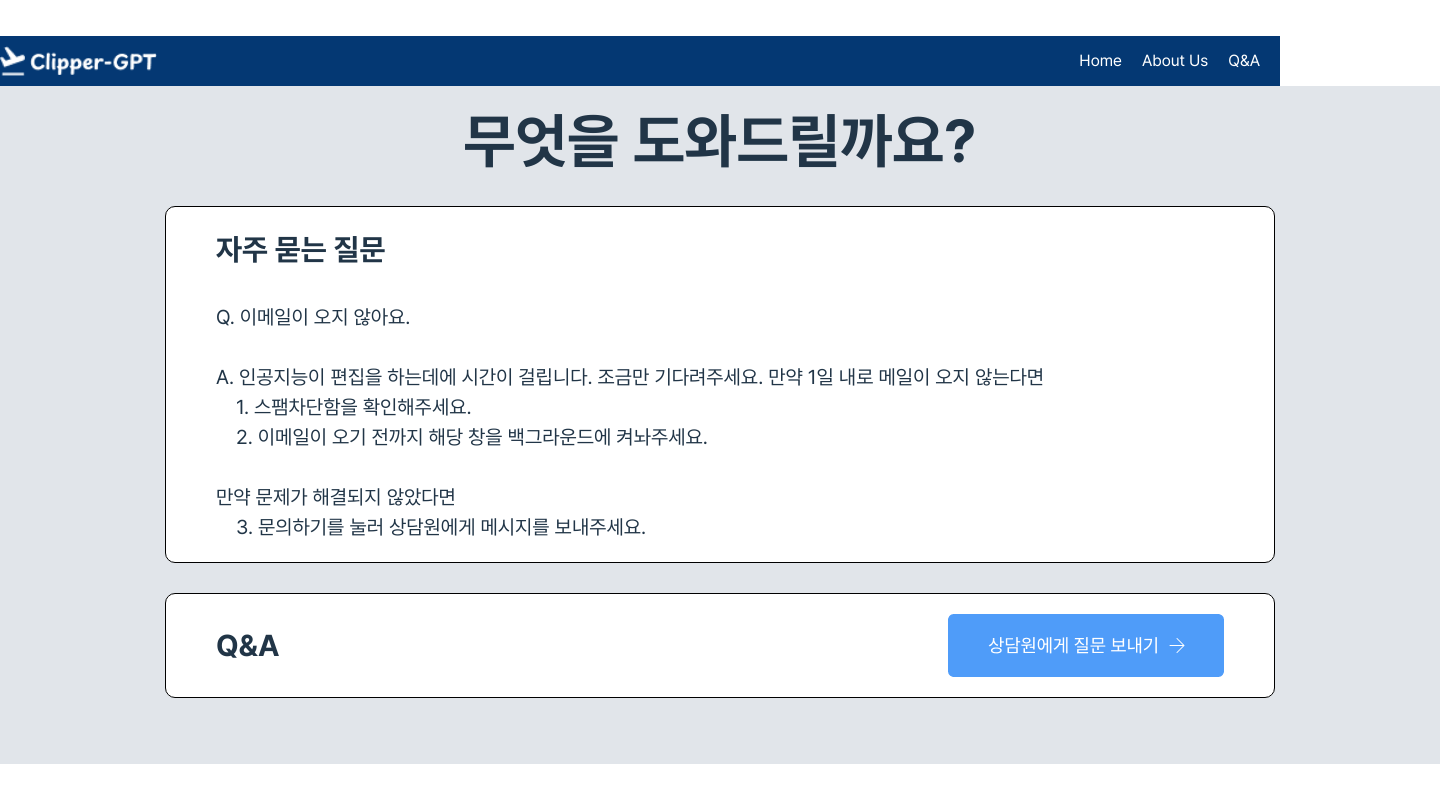
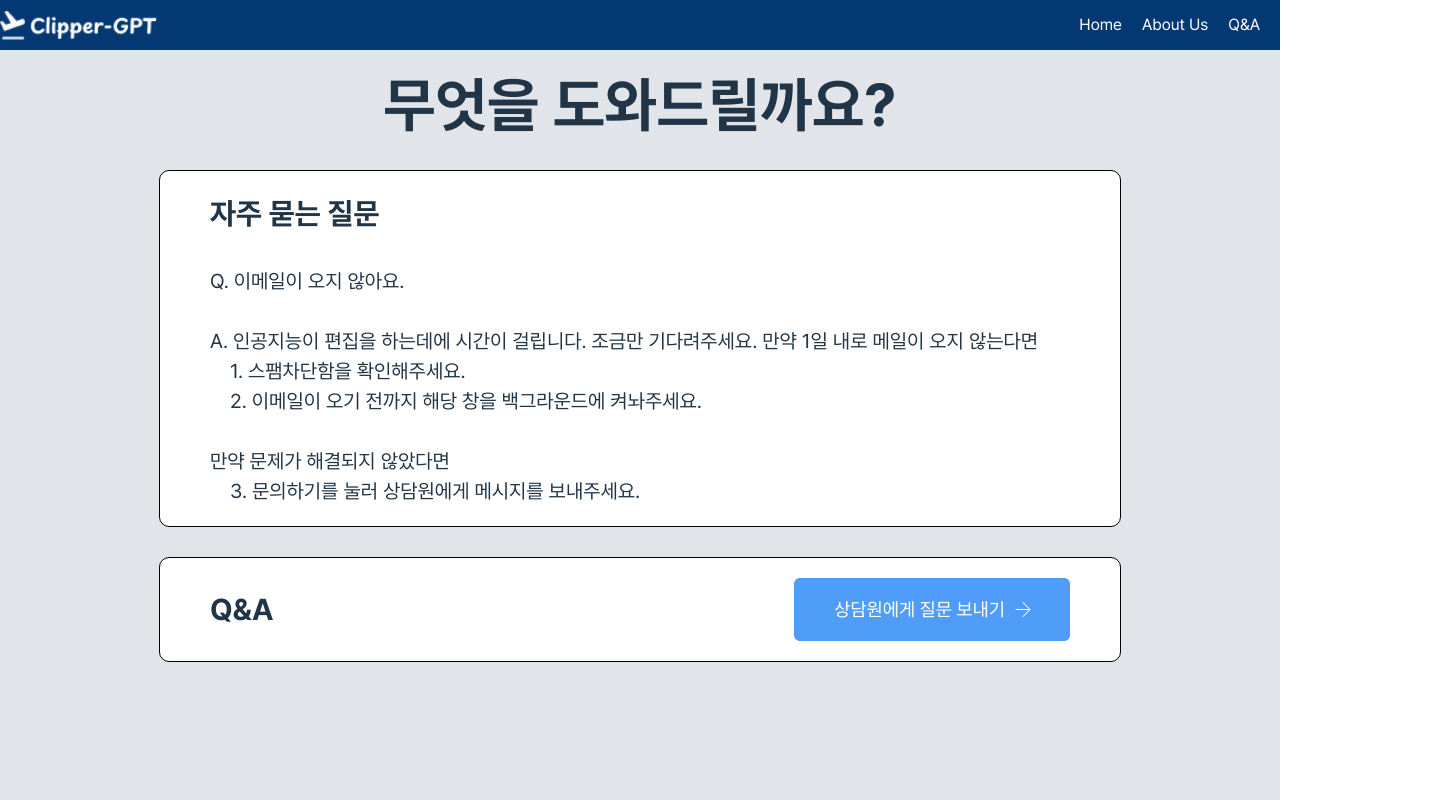
Before and after one commit to oyejin0925/Clipper-GPT, a React (Vite) app: page /qna in a window 1280 px wide. Shown: the whole page, 1440 px wide, since content can reach past the window. Built offline with nearby package versions, Linux system fonts and the light colour scheme.

Commit message:
10/19 적응형 1차 완료

```diff
--- a/src/pages/aboutUs.jsx
+++ b/src/pages/aboutUs.jsx
@@ -12,15 +12,23 @@ function AboutUs() {
             <Wrap>
                 <AboutContainer>
                     <img src={iconCukSheep} alt="Cuk Sheep" />
-                    <p>저희 팀은</p>
-                    <p>여행을 좋아하는 가톨릭대학교</p>
-                    <p>인공지능/컴퓨터정보공학부 재학 중인 학생들로</p>
-                    <p>여행을 통해 좋은 추억을 남기고자 서비스를 제작하게 되었습니다.</p>
-                    <br />
-                    <p>Clipper-GPT의 영상 편집 AI는 GPT의 자연어처리 기술과 저희 팀의 자체 제작
+                    <MobileContent>
+                        <p>저희 Travley는</p>
+                        <p>여행을 좋아하는 가톨릭대학교</p>
+                        <p>인공지능 / 컴퓨터정보공학부에 재학 중인 학생들로</p>
+                        <p>여행을 통해 좋은 추억을 남기고자</p>
+                        <p>서비스를 제작하게 되었습니다.</p>
+                    </MobileContent>
+                    <DesktopContent>
+                        <p>저희 팀은</p>
+                        <p>여행을 좋아하는 가톨릭대학교</p>
+                        <p>인공지능/컴퓨터정보공학부 재학 중인 학생들로</p>
+                        <p>여행을 통해 좋은 추억을 남기고자 서비스를 제작하게 되었습니다.</p><br />
+                        <p>Clipper-GPT의 영상 편집 AI는 GPT의 자연어처리 기술과 저희 팀의 자체 제작
                         인공지능을 기반으로 만든 멀티모달 인공지능으로 보다 기존의 없던 높은 수준
                         의 영상 편집기술을 쉽고 편리하며 합리적인 가격에 제공하는 서비스입니다.
                         앞으로 꾸준한 업데이트를 통해 더 좋은 성능의 AI 서비스 제공을 할 예정입니다.</p>
+                    </DesktopContent>
                 </AboutContainer>
                 <InfoContainer>
                     <p>사업/투자 문의</p>
@@ -33,10 +41,17 @@ function AboutUs() {
 
 const Container = styled.div`
     background-color: #E1E5EA;
-    width: 100%;
+    width: 100vw;
     font-family: Pretendard-Regular;
     font-size: 20px;
-    min-width: 1440px;
+    height: calc(100vh - 50px);
+-
+    @media (min-width: 768px) {
+        width: 100vw;
+        min-width: 340px;
+        overflow: hidden;
+        font-size: 15px;
+    }
 `;
 
 const Title = styled.div`
@@ -47,6 +62,10 @@ const Title = styled.div`
     }
     padding: 10px 20px 20px 20px;
     text-align: center;
+
+    @media (max-width: 768px) {
+        font-size: 30px;
+    }
 `;
 
 const Wrap = styled.div`
@@ -54,10 +73,14 @@ const Wrap = styled.div`
     flex-direction: column;
     align-items: center;
     padding-bottom: 37px;
+
+    @media (max-width: 768px) {
+        padding-bottom: 20px;
+    }
 `;
 
 const AboutContainer = styled.div`
-    width: 70%;
+    width: 860px;
     margin-bottom: 30px;
     padding: 20px 50px;
     background-color: white;
@@ -66,10 +89,32 @@ const AboutContainer = styled.div`
     p {
         margin: 0;
     }
+
+    @media (max-width: 768px) {
+        width: 400px;
+        padding: 30px 20px;
+        text-align: center;
+    }
+`;
+
+const MobileContent = styled.div`
+    display: none;
+
+    @media (max-width: 768px) {
+        display: block;
+    }
+`;
+
+const DesktopContent = styled.div`
+    display: block;
+
+    @media (max-width: 768px) {
+        display: none;
+    }
 `;
 
 const InfoContainer = styled.div`
-    width: 70%;
+    width: 860px;
     display: flex;
     justify-content: space-between;
     padding: 20px 50px;
@@ -79,6 +124,18 @@ const InfoContainer = styled.div`
     border-radius: 10px;
     font-family: Pretendard-Bold;
     font-size: 20px;
+
+    @media (max-width: 768px) {
+        min-width: 340px;
+        width: 400px;
+        padding: 10px 20px;
+        align-items: center;
+        text-align: center;
+
+        img{
+            width: 250px;
+        }
+    }
 `;
 
 export default AboutUs;
--- a/src/pages/edit/editStep2.jsx
+++ b/src/pages/edit/editStep2.jsx
@@ -220,8 +220,8 @@ const UploadContainer = styled.div`
     margin-top: 40px;
 
     @media (max-width: 768px) {
-        width: 80%; // 모바일 화면에서 너비를 100%로 설정
-        padding: 20px; // 모바일 화면에서 패딩 조정
+        width: 80%;
+        padding: 20px;
     }
 `;
 
@@ -358,7 +358,7 @@ const CompleteContainer = styled.div`
     cursor: pointer;
 
     @media (max-width: 768px) {
-        bottom: 150px; // 모바일 화면에서 버튼 위치 조정
+        bottom: 150px;
     }
 `;
 
--- a/src/pages/edit/editStep3.jsx
+++ b/src/pages/edit/editStep3.jsx
@@ -5,7 +5,6 @@ import "../../assets/font/pretendard.css";
 import btnStartEdit from "../../assets/img/editStep/btnStartEdit.png";
 import ProgressBar from '../../components/progressbar';
 import btnGoBack from "../../assets/img/editStep/btnGoBack.png";
-
 
 function EditStep3() {
     const location = useLocation();
@@ -25,20 +24,21 @@ function EditStep3() {
             return;
         }
 
-        const formData = new FormData();
-        formData.append('mail', mail);
-        formData.append('title', title);
+        const postData = {
+            mail,
+            title,
+            files
+        };
 
-        if (files && files.length > 0) {
-            files.forEach((file, index) => {
-                formData.append(`files[${index}]`, file);
-            });
-        }
+        console.log("전송할 데이터:", postData);
 
         try {
             const response = await fetch('http://34.22.106.77', {
                 method: 'POST',
-                body: formData,
+                headers: {
+                    'Content-Type': 'application/json',
+                },
+                body: JSON.stringify(postData),
             });
 
             if (!response.ok) {
@@ -48,14 +48,15 @@ function EditStep3() {
             const result = await response.json();
             console.log(result);
 
-            navigate('../editstep4', { state: { files, thumbnails, title, mail } });
-        } catch (error) {
+            navigate('../editstep4', { state: { files, title, mail, thumbnails } });
+        }
+        catch (error) {
             console.error("Error during fetch:", error);
             alert("서버에 오류가 발생했습니다. 나중에 다시 시도해주세요.");
+            // navigate('../editstep4', { state: { files, title, mail, thumbnails } });
         }
     };
 
-    // 비디오 썸네일 배열을 매핑하여 첫 번째 썸네일 URL을 가져옴
     const thumbnailUrl = thumbnails && thumbnails.length > 0 ? thumbnails[0] : null;
 
     return (
@@ -94,26 +95,27 @@ const Container = styled.div`
     width: 100vw;
     height: calc(100vh - 50px);
     background-color: #E1E5EA;
-    // min-width: 1440px;
     display: flex;
     flex-direction: column;
     align-items: center;
     font-family: Pretendard-Regular;
 
-
     @media (max-width: 768px) {
         width: 100vw;
     }
 `;
+
 const GoBack = styled.div`
     cursor: pointer;
     align-self: flex-start;
-    margin-top: 20px; margin-left: 23px;
+    margin-top: 20px;
+    margin-left: 23px;
 
     @media (min-width: 768px) {
         display: none;
     }
 `;
+
 const ThumbnailContainer = styled.div`
     text-align: center;
     width: 270px;
--- a/src/pages/edit/editStep4.jsx
+++ b/src/pages/edit/editStep4.jsx
@@ -19,7 +19,6 @@ function EditStep4() {
         navigate('../');
     };
 
-    // 비디오 썸네일 배열을 매핑하여 첫 번째 썸네일 URL을 가져옴
     const thumbnailUrl = thumbnails && thumbnails.length > 0 ? thumbnails[0] : null;
 
     return (
--- a/src/pages/qna.jsx
+++ b/src/pages/qna.jsx
@@ -14,12 +14,22 @@ function QnA() {
                     <br />
                     <p>Q. 이메일이 오지 않아요.</p>
                     <br />
+                    <MobileContent>
+                        <p>A. 인공지능이 편집을 하는데에 시간이 걸립니다. 조금만 기다려주세요.</p>
+                        <p>만약 1일 내로 메일이 오지 않는다면</p>
+                        <p className="tabbed">1. 스팸차단함을 확인해주세요.</p>
+                        <p className="tabbed">2. 이메일이 오기 전까지 해당 창을 백그라운드에 켜놔주세요.</p><br />
+                        <p>만약 문제가 해결되지 않았다면</p>
+                        <p className="tabbed">3. 문의하기를 눌러 상담원에게 메시지를 보내주세요.</p>
+                    </MobileContent>
+                    <DesktopContent>
                         <p>A. 인공지능이 편집을 하는데에 시간이 걸립니다. 조금만 기다려주세요. 만약 1일 내로 메일이 오지 않는다면</p>
                         <p className="tabbed">1. 스팸차단함을 확인해주세요.</p>
                         <p className="tabbed">2. 이메일이 오기 전까지 해당 창을 백그라운드에 켜놔주세요.</p>
                         <br />
                         <p>만약 문제가 해결되지 않았다면</p>
                         <p className="tabbed">3. 문의하기를 눌러 상담원에게 메시지를 보내주세요.</p>
+                    </DesktopContent>
                 </AboutContainer>
                 <InfoContainer>
                     <p className="bold">Q&A</p>
@@ -35,8 +45,15 @@ const Container = styled.div`
     width: 100vw;
     font-family: Pretendard-Regular;
     font-size: 20px;
-    min-width: 1440px;
-    overflow-x: hidden;
+    height: calc(100vh - 50px);
+    overflow-x:hidden;
+-
+    @media (min-width: 768px) {
+        width: 100vw;
+        min-width: 340px;
+        overflow: hidden;
+        font-size: 15px;
+    }
 `;
 
 const Title = styled.div`
@@ -47,6 +64,10 @@ const Title = styled.div`
     }
     padding: 10px 20px 20px 20px;
     text-align: center;
+
+    @media (max-width: 768px) {
+        font-size: 30px;
+    }
 `;
 
 const Wrap = styled.div`
@@ -58,10 +79,13 @@ const Wrap = styled.div`
         font-family: Pretendard-Bold;
         font-size: 30px;
     }
+    @media (max-width: 768px) {
+        padding-bottom: 0px;
+    }
 `;
 
 const AboutContainer = styled.div`
-    width: 70%;
+    width: 860px;
     margin-bottom: 30px;
     padding: 20px 50px;
     background-color: white;
@@ -73,10 +97,32 @@ const AboutContainer = styled.div`
     .tabbed {
         padding-left: 20px;
     }
+
+    @media (max-width: 768px) {
+        width: 400px;
+        padding: 30px 20px;
+    }
+`;
+
+
+const MobileContent = styled.div`
+    display: none;
+
+    @media (max-width: 768px) {
+        display: block;
+    }
+`;
+
+const DesktopContent = styled.div`
+    display: block;
+
+    @media (max-width: 768px) {
+        display: none;
+    }
 `;
 
 const InfoContainer = styled.div`
-    width: 70%;
+    width: 860px;
     display: flex;
     justify-content: space-between;
     padding: 20px 50px;
@@ -88,6 +134,19 @@ const InfoContainer = styled.div`
     p {
         margin: 0;
     }
+
+    @media (max-width: 768px) {
+        min-width: 340px;
+        width: 400px;
+        padding: 20px;
+        align-items: center;
+        text-align: center;
+        margin-bottom: 30px;
+
+        img{
+            width: 250px;
+        }
+    }
 `;
 
 export default QnA;
```
Lines whose indentation alone changed are shown as unchanged.
